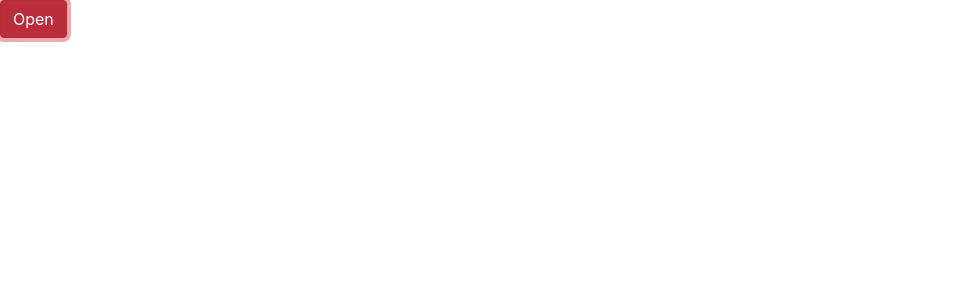
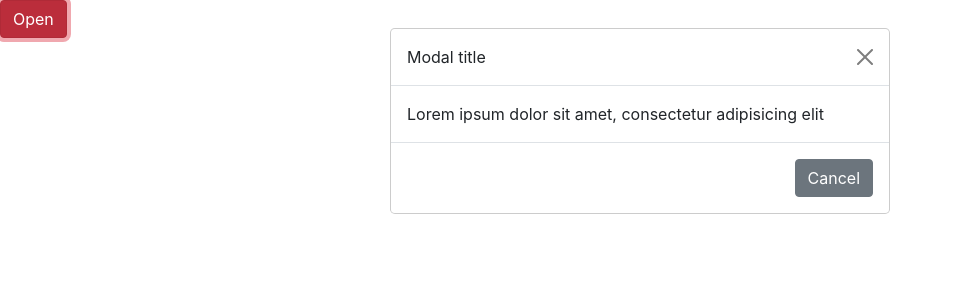
Before and after one commit to Ok-Trygub/react_practice, a React (Create React App) app: page / in a window 1280 px wide. Both pictures are taken after a click on the button "Open". Shown: the top 300 px of the page, without its empty margins (0-953 px from the left). Built offline with nearby package versions, Linux system fonts and the light colour scheme.

Commit message:
add Modal component

```diff
--- a/src/components/Component.jsx
+++ b/src/components/Component.jsx
@@ -1,6 +1,5 @@
 import React from 'react';
 import Modal from './Modal';
-
 
 export default class Component extends React.Component {
     constructor(props) {
@@ -10,38 +9,30 @@ export default class Component extends React.Component {
         }
     }
 
-
     toggle = (e) => {
-        console.log(e.target)
-
         this.setState({
             modal: !this.state.modal,
         });
-
-        setTimeout(()=> console.log(this.state.modal), 1000)
     }
 
-
-
     render() {
-
         return (
             <div>
                 <button type="button" className="modal-open-button btn btn-danger" onClick={this.toggle}>Open</button>
 
                 <Modal isOpen={this.state.modal}>
+                    <Modal.Header toggle={this.toggle}>Modal title</Modal.Header>
 
-                    <Modal.Header toggle={this.toggle}>Modal title</Modal.Header>
                     <Modal.Body>
                         Lorem ipsum dolor sit amet, consectetur adipisicing elit
                     </Modal.Body>
 
                     <Modal.Footer>
-                        <button type="button" className="modal-close-button btn btn-secondary" onClick={this.toggle}>Cancel</button>
+                        <button type="button" className="modal-close-button btn btn-secondary"
+                                onClick={this.toggle}>Cancel
+                        </button>
                     </Modal.Footer>
-
                 </Modal>
-
             </div>
         );
     }
--- a/src/components/Header.jsx
+++ b/src/components/Header.jsx
@@ -3,7 +3,8 @@ const Header = (props) => {
     return (
         <div className="modal-header">
             <div className="modal-title">{props.children}</div>
-            <button type="button" className="btn-close" data-bs-dismiss="modal" aria-label="Close">
+            <button type="button" onClick={props.toggle} className="btn-close" data-bs-dismiss="modal"
+                    aria-label="Close">
             </button>
         </div>
     )
--- a/src/components/Modal.jsx
+++ b/src/components/Modal.jsx
@@ -2,6 +2,7 @@ import React from 'react';
 import Header from "./Header";
 import Body from "./Body";
 import Footer from "./Footer";
+import cn from 'classnames';
 
 class Modal extends React.Component {
 
@@ -10,10 +11,23 @@ class Modal extends React.Component {
     static Footer = Footer;
 
     render() {
+        const {isOpen} = this.props;
+        console.log(isOpen)
 
+        const modalClass = cn('modal', {
+            'show': isOpen,
+            'fade': isOpen
+        })
+
+        const modalStyle = {
+            display: cn({
+                'block': isOpen,
+                'none': !isOpen,
+            })
+        }
 
         return (
-            <div className="modal" role="dialog">
+            <div className={modalClass} style={modalStyle} role="dialog">
                 <div className="modal-dialog">
                     <div className="modal-content">
                         {this.props.children}
```
